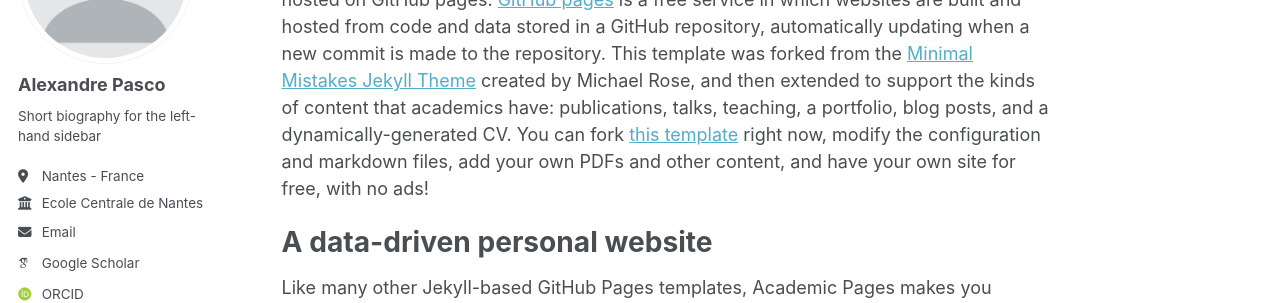
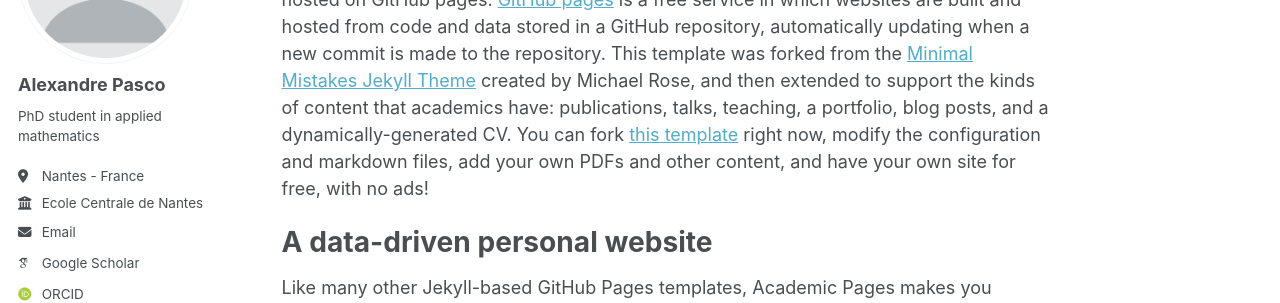
Before and after one commit to alexandre-pasco/alexandre-pasco.github.io, a Jekyll site: the page built from _pages/about.md, in a window 1280 px wide. Shown: the part 210-513 px from the top of the page. Built offline with Jekyll 4.4.1, drawn with Linux system fonts in a browser that asks for light colours; some web fonts are replaced.

Commit message:
fix: personal description

```diff
--- a/_config.yml
+++ b/_config.yml
@@ -12,7 +12,7 @@ site_theme               : "default"
 title                    : "Alexandre Pasco"
 title_separator          : "-"
 name                     : &name "Alexandre Pasco"
-description              : &description "personal description"
+description              : &description "PhD student in applied mathematics"
 url                      : https://alexandre-pasco.github.io # the base hostname & protocol for your site e.g. "https://[your GitHub username].github.io" or if you already have some other page hosted on Github then use "https://[your GitHub username].github.io/[Your Repo Name]"
 baseurl                  : "" # the subpath of your site, e.g. "/blog"
 repository               : "alexandre-pasco/alexandre-pasco.github.io"
@@ -25,7 +25,7 @@ author:
   avatar           : "profile.png"
   name             : "Alexandre Pasco"
   pronouns         : # example: "she/her"
-  bio              : "Short biography for the left-hand sidebar"
+  bio              : "PhD student in applied mathematics"
   location         : "Nantes - France"
   employer         : "Ecole Centrale de Nantes"
   uri              : # URL
```
